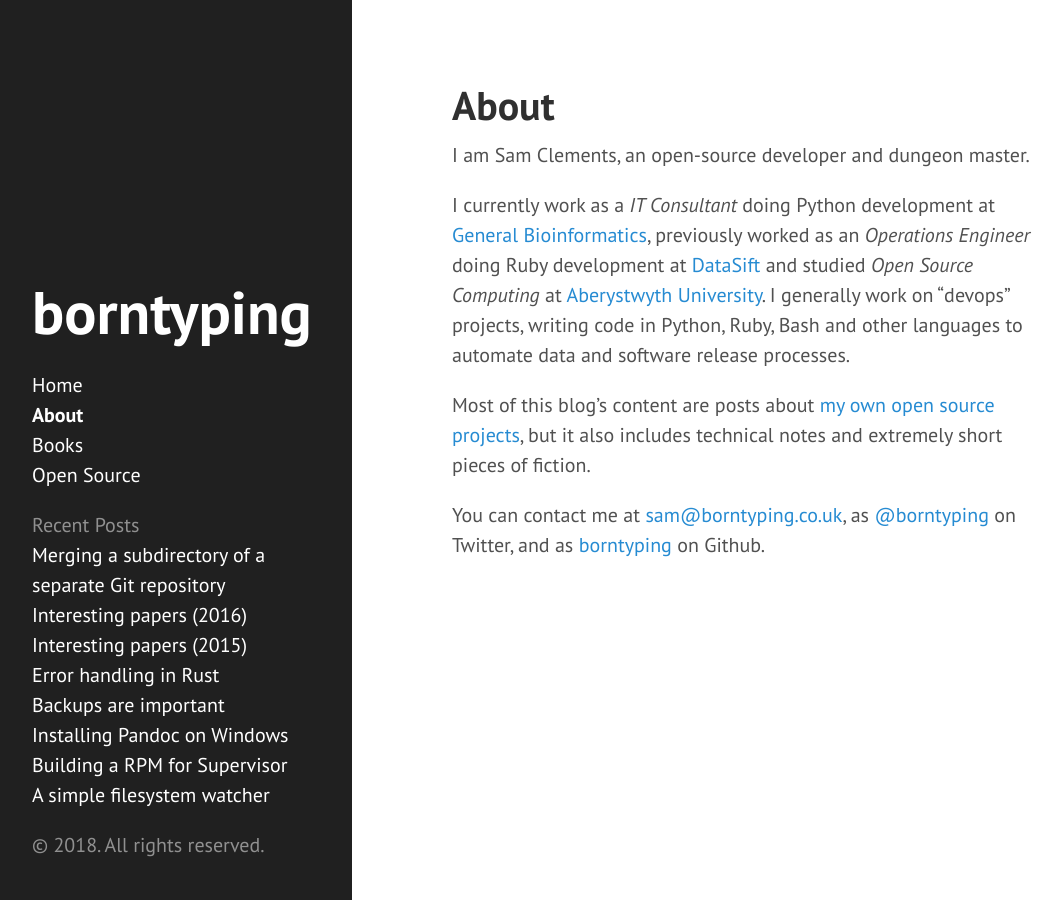
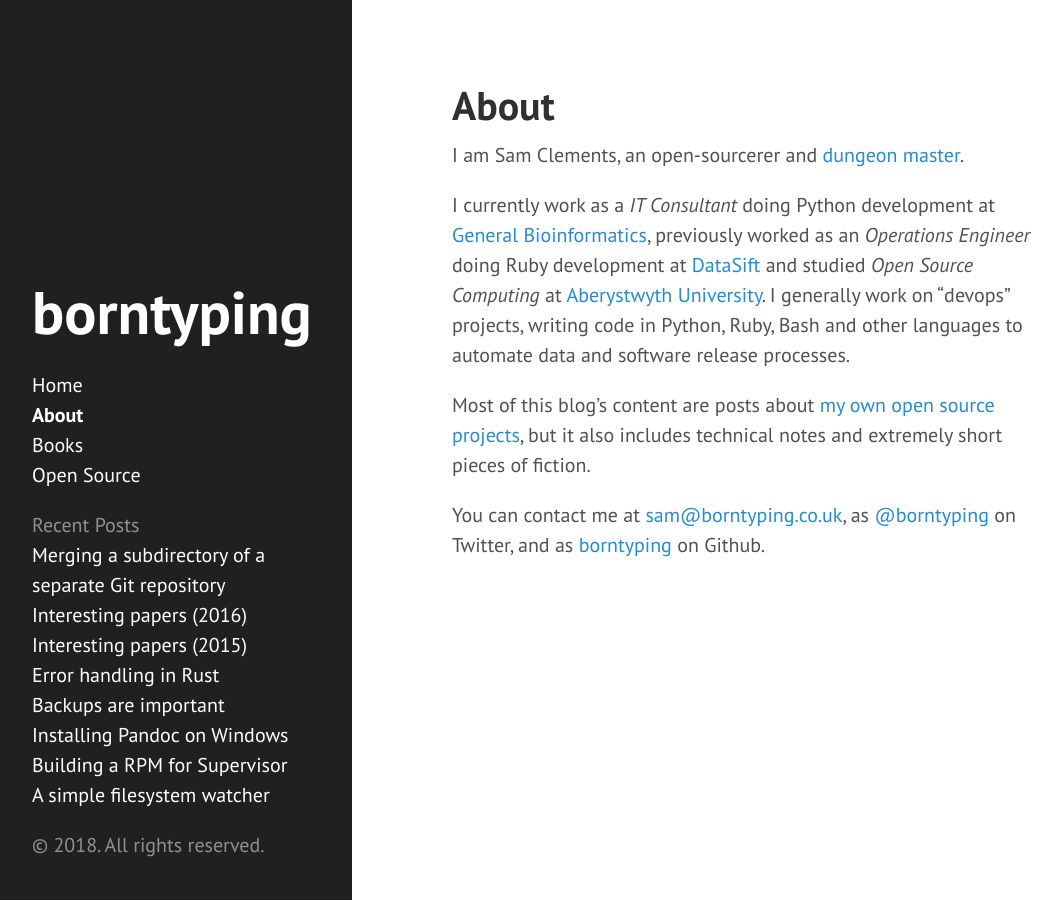
Before and after one commit to borntyping/borntyping.github.io, a Jekyll site: the page built from about.md, in a window 1280 px wide. Shown: the whole page, without its empty margins (8-1070 px from the left). Built offline with Jekyll 4.4.1, drawn with Linux system fonts in a browser that asks for light colours.

Commit message:
Update about.md

```diff
--- a/about.md
+++ b/about.md
@@ -4,7 +4,7 @@ title: About
 permalink: /about/
 ---
 
-I am Sam Clements, an open-source developer and dungeon master.
+I am Sam Clements, an open-sourcerer and [dungeon master][dm].
 
 I currently work as a *IT Consultant* doing Python development at [General Bioinformatics][gb], previously worked as an *Operations Engineer* doing Ruby development at [DataSift][ds] and studied *Open Source Computing* at [Aberystwyth University][au]. I generally work on "devops" projects, writing code in Python, Ruby, Bash and other languages to automate data and software release processes.
 
```
Also changed, not shown: other parts of about.md (+1 -0 lines).
